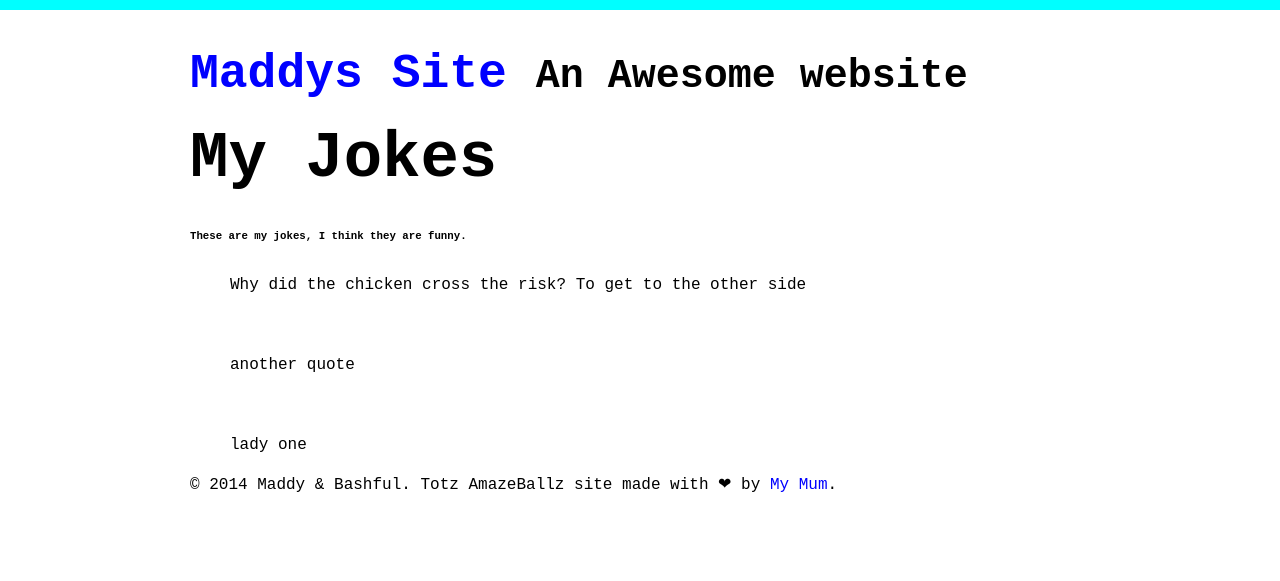
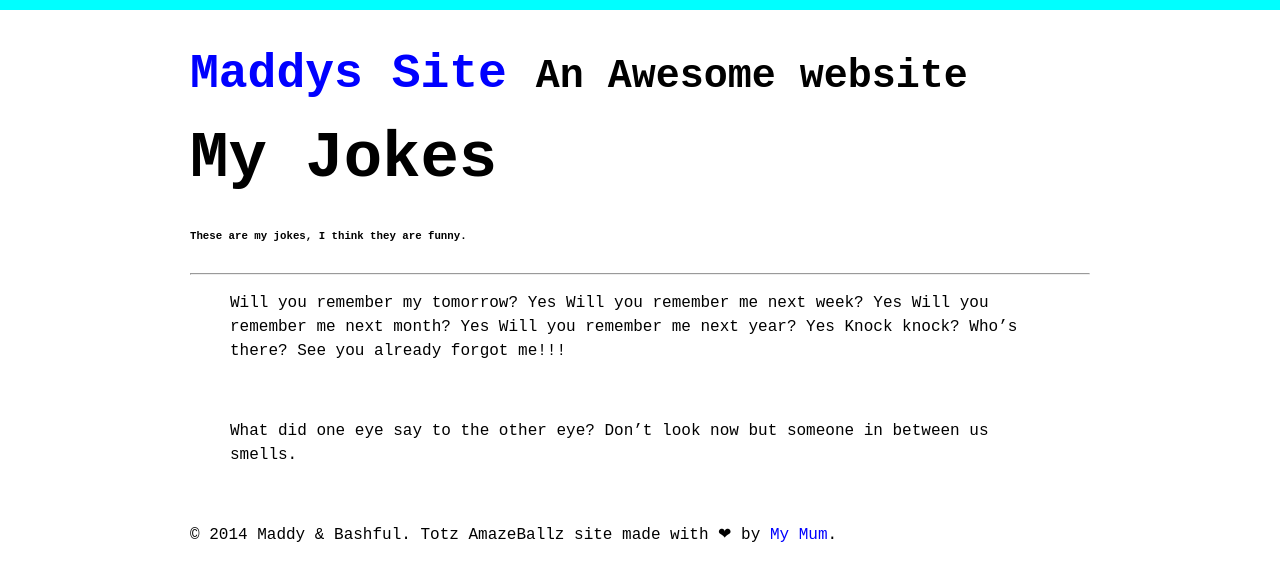
Before and after one commit to roachhd/maddy, a Jekyll site: the page built from jokes/index.md, in a window 1280 px wide. Shown: the top 581 px of the page. Built offline with Jekyll 4.4.1, drawn with Linux system fonts in a browser that asks for light colours.

Commit message:
Update index.md

```diff
--- a/jokes/index.md
+++ b/jokes/index.md
@@ -5,14 +5,23 @@ title: My Jokes
 
 ###### These are my jokes, I think they are funny.
 
->Why did the chicken cross the risk?
-To get to the other side
+---
+
+>Will you remember my tomorrow?
+Yes
+Will you remember me next week?
+Yes
+Will you remember me next month?
+Yes
+Will you remember me next year?
+Yes
+Knock knock?
+Who's there?
+See you already forgot me!!!
 
 &nbsp;
 
-> another quote
+>What did one eye say to the other eye?
+ Don't look now but someone in between us smells.
 
 &nbsp;
-
-
-> lady one
```
